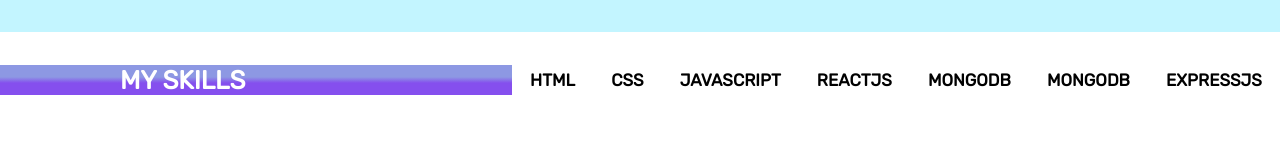
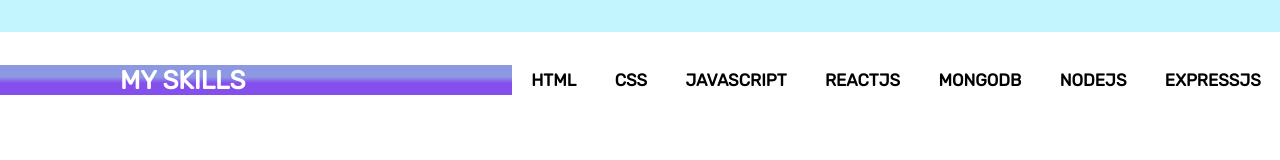
Before and after one commit to PRATIKSHAGODBOLE/Intro, a plain HTML site: page index.html in a window 1280 px wide. Shown: the top 160 px of the page. Drawn offline with Linux system fonts and the light colour scheme.

Commit message:
Third cmmit

```diff
--- a/index.html
+++ b/index.html
@@ -20,7 +20,7 @@
                 <a href="#">JAVASCRIPT</a>
                 <a href="#">REACTJS</a>
                 <a href="#">MONGODB</a>
-               <a href="#">MONGODB</a>
+               <a href="#">NODEJS</a>
                  <a href="#">EXPRESSJS</a>
             </nav>
         </section>
```
